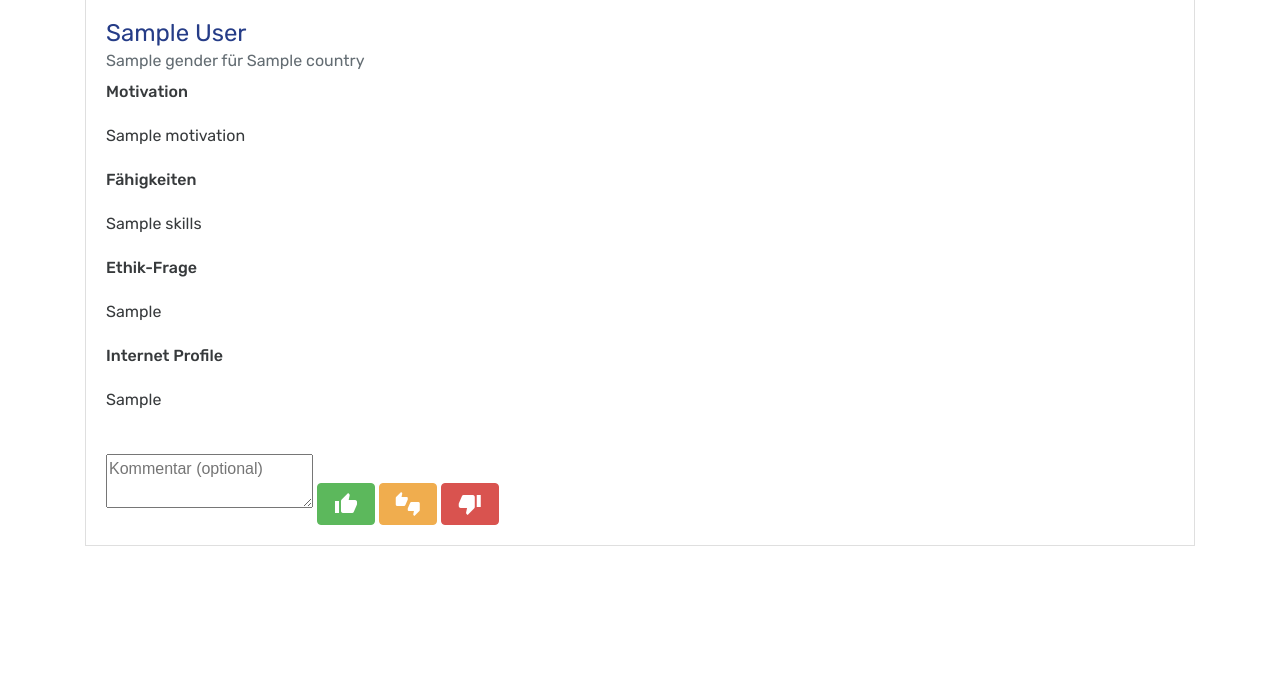
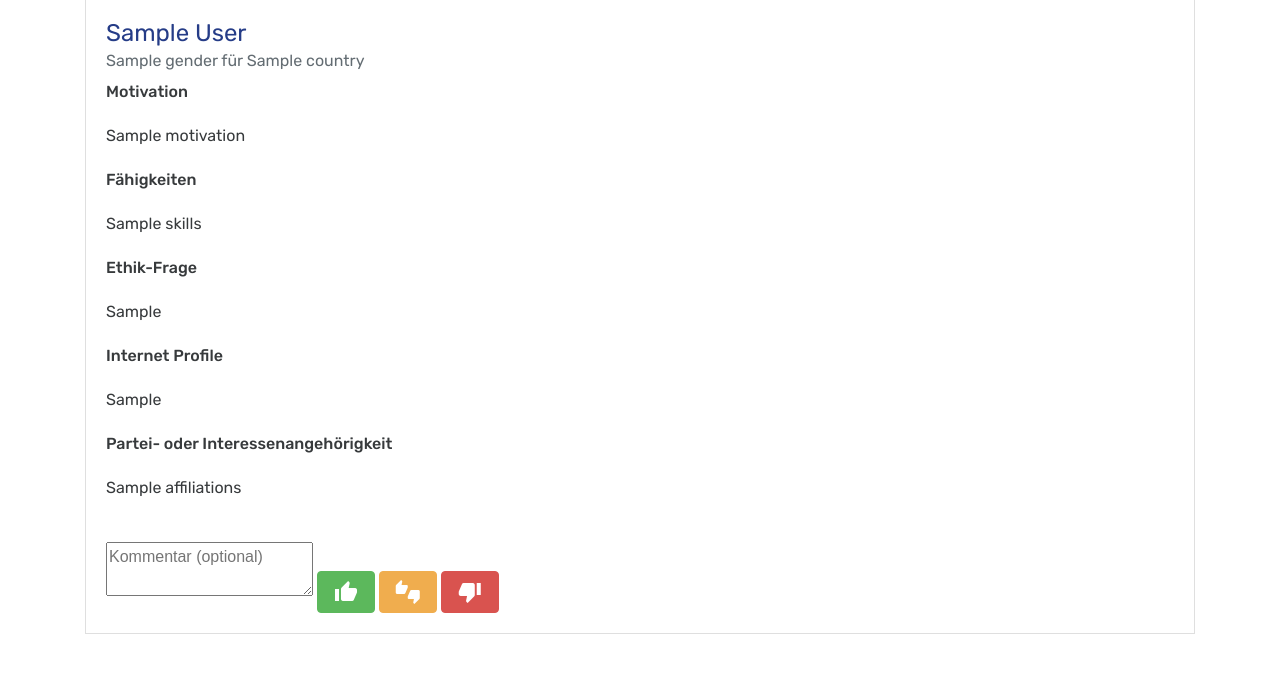
Before and after one commit to DemokratieInBewegung/appntr, a Django app: template templates/apps/inbox.html in a window 1280 px wide. Shown: the part 95-768 px from the top of the page. Run offline with Django 3.2, Linux system fonts and the light colour scheme; the template is opened without the code that fills it: most values are stand-ins (such as "Sample title", 1, 10 or a date in 2020); some libraries are stand-ins or nearby versions.

Commit message:
adding affiliations

```diff
--- a/appntr/helpers.py
+++ b/appntr/helpers.py
@@ -27,10 +27,12 @@ def decline_application(app):
     app.state = Application.STATES.REJECTED
     app.save()
 
+
 def _calc_ratio():
 	base_query = Application.objects.filter(state__in=[Application.STATES.INVITED, Application.STATES.INTERVIEWING])
 	gender_query = base_query.filter(gender__in=BALANCE_GENDERS)
 	return gender_query.count() / (base_query.count() or 1)
+
 
 def invite_application(app):
 
--- a/appntr/models.py
+++ b/appntr/models.py
@@ -55,6 +55,7 @@ class Application(models.Model):
     phone = models.CharField(max_length=255, verbose_name="Telefonnummer", help_text="Unter welcher Telefonnummer können wir Dich persönlich erreichen?")
     country = models.CharField(max_length=25, verbose_name="Bundesland", help_text="In welchem Bundesland hast du deinen Erstwohnsitz?")
     internet_profiles = models.TextField(null=True, blank=True, verbose_name="Falls gegeben: Persönliche Webseite(n), Profile auf Sozialen Netzwerken (Xing, Facebook, Twitter und so weiter)")
+    affiliations = models.TextField(null=True, blank=True, verbose_name="Falls gegeben: (ehemalige) Parteimitgliedschaft oder Interessenvertretungen")
 
     # application
     motivation = models.TextField()
--- a/appntr/views.py
+++ b/appntr/views.py
@@ -263,7 +263,8 @@ class ApplicationForm(ModelForm):
     class Meta:
         model = Application
         fields = ['motivation', 'skills', 'ethical_dilemma',
-        'first_name', 'last_name', 'gender', 'country', 'email', 'phone', 'internet_profiles']
+                  'first_name', 'last_name', 'gender', 'country', 'email', 'phone',
+                  'internet_profiles', 'affiliations']
 
         widgets = {
             'gender': ListTextWidget(FB_GENDER, 'gender'),
--- a/templates/apps/inbox.html
+++ b/templates/apps/inbox.html
@@ -14,8 +14,14 @@
         <p class="card-text">{{app.skills}}</p>
         <p class="card-text"><strong>Ethik-Frage</strong></p>
         <p class="card-text">{{app.ethical_dilemma}}</p>
-        <p class="card-text"><strong>Internet Profile</strong></p>
-        <p class="card-text">{{app.internet_profiles}}</p>
+        {% if app.internet_profiles %}
+          <p class="card-text"><strong>Internet Profile</strong></p>
+          <p class="card-text">{{app.internet_profiles}}</p>
+        {% endif %}
+        {% if app.affiliations %}
+          <p class="card-text"><strong>Partei- oder Interessenangehörigkeit</strong></p>
+          <p class="card-text">{{app.affiliations}}</p>
+        {% endif %}
       </div>
 
       <div class="card-block">
```
Also changed, not shown: templates/apps/show.html (+8 -2 lines).
